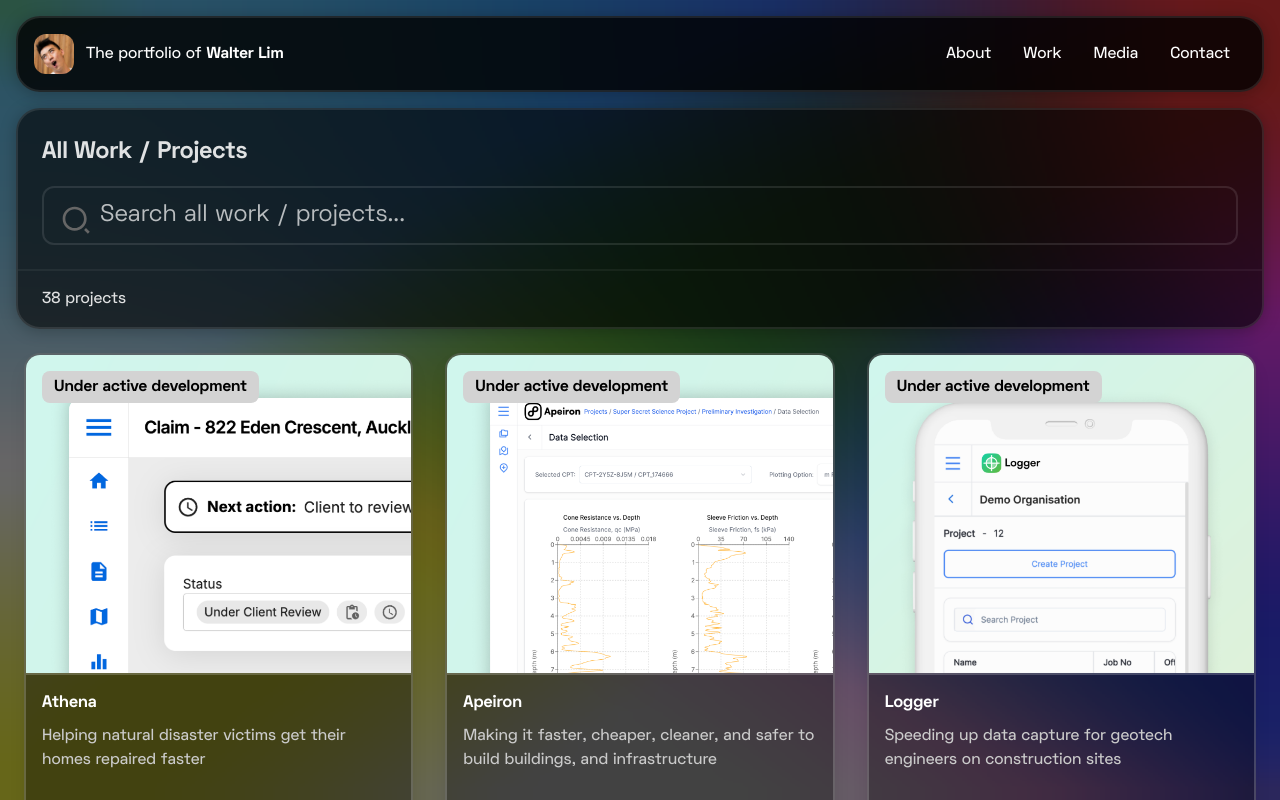
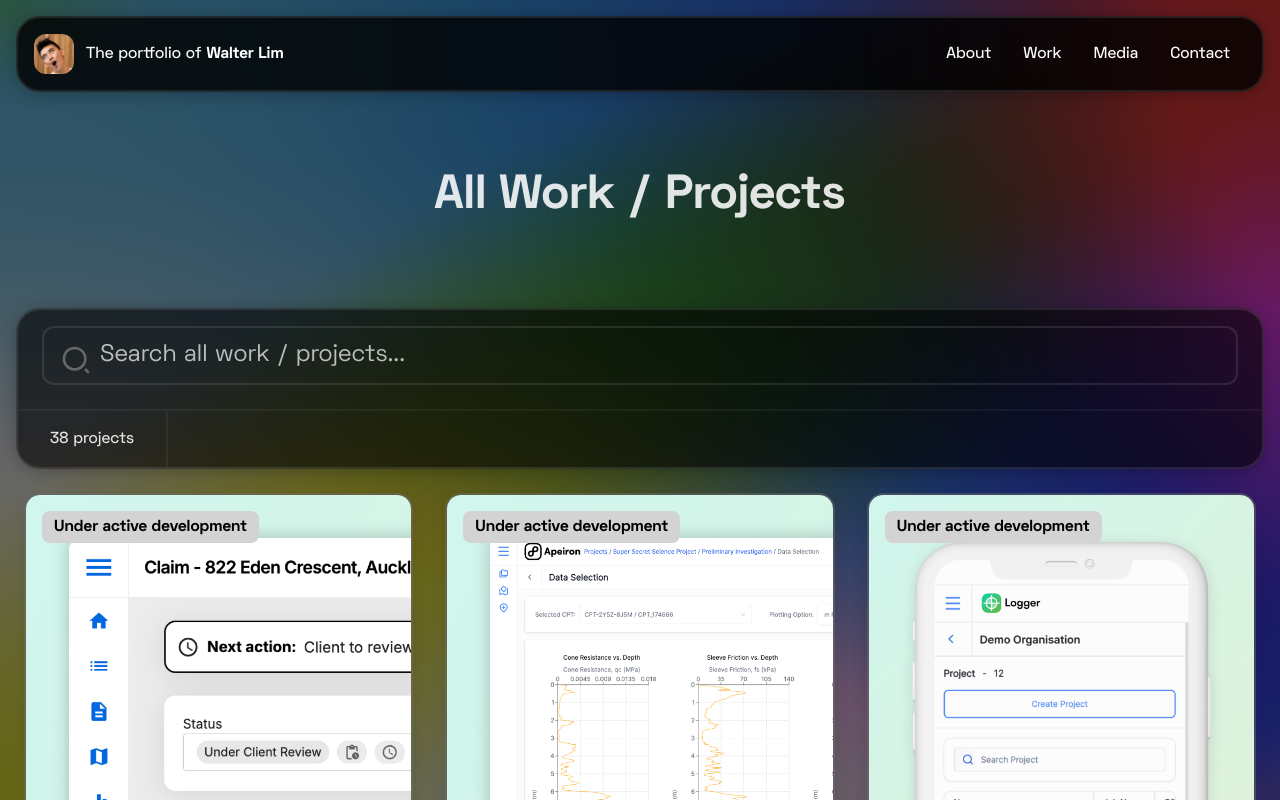
Before and after one commit to waltzaround/website-v3, a React (Vite) app: page /work in a window 1280 px wide. Shown: the top 800 px of the page. Built offline with nearby package versions, Linux system fonts and the light colour scheme.

Commit message:
temp hiding filters until I think it through properly

```diff
--- a/src/components/search.css
+++ b/src/components/search.css
@@ -1,3 +1,8 @@
+.search-heading {
+  max-width: 1600px;
+  margin: 5rem auto 5.5rem auto;
+}
+
 .search {
   max-width: 1600px;
   margin: 2rem auto 0 auto;
@@ -8,16 +13,32 @@
   display: flex;
   flex-direction: column;
 }
-
+.search-footer {
+  border-top: 2px solid rgba(255, 255, 255, 0.05);
+  display: flex;
+  align-items: center;
+}
 .search-count {
-  border-top: 2px solid rgba(255, 255, 255, 0.05);
-  padding: 1rem 1.5rem;
+  border-right: 2px solid rgba(255, 255, 255, 0.05);
+  padding: 1rem 2rem;
+  width: fit-content;
+}
+.search-filters {
+  display: flex;
+}
+.search-filters label {
+  padding: 1rem;
+  display: flex;
+  gap: 0.25rem;
+}
+.search-filters input[type="checkbox"] {
+  border: 2px solid red;
 }
 
 .search-title {
-  padding: 1.5rem;
-  padding-bottom: 0;
-  font-size: 1.5rem;
+  font-size: 3rem;
+  text-align: center;
+  line-height: 1;
   /* border-bottom: 2px solid rgba(255, 255, 255, 0.1); */
 }
 form {
@@ -71,6 +92,25 @@ form {
   color: rgb(212, 212, 212);
   font-family: inherit;
 }
+
+.none-found {
+  display: flex;
+  min-height: 50vh;
+  align-items: center;
+  justify-content: center;
+}
+.none-found div {
+  display: flex;
+  flex-direction: column;
+  align-items: center;
+  gap: 1rem;
+}
+.none-found button {
+  padding: 1rem;
+  border: 1px solid rgba(255, 255, 255, 0.1);
+  border-radius: 12px;
+  background-color: rgba(0, 0, 0, 0.08);
+}
 @media (max-width: 1600px) {
   .search {
     margin: 1rem;
--- a/src/pages/work.tsx
+++ b/src/pages/work.tsx
@@ -50,7 +50,10 @@ function SearchBar() {
 
   const handleSubmit = (event: React.FormEvent<HTMLFormElement>) => {
     event.preventDefault();
-    // Perform search logic here
+  };
+
+  const resetSearch = (event: React.FormEvent<HTMLButtonElement>) => {
+    setSearchTerm("");
   };
 
   return (
@@ -89,8 +92,11 @@ function SearchBar() {
         />
         <link rel="canonical" href="https://walt.online" />
       </Helmet>
+
+      <section className="search-heading">
+        <h1 className="search-title">All Work / Projects</h1>
+      </section>
       <section className="search" id="top">
-        <h1 className="search-title">All Work / Projects</h1>
         <form onSubmit={handleSubmit}>
           <input
             className="search-input"
@@ -123,7 +129,31 @@ function SearchBar() {
             </div>
           </div> */}
         </form>
-        <p className="search-count">{activeList.length} projects</p>
+        <div className="search-footer">
+          <p className="search-count">{activeList.length} projects</p>
+          {/* <div className="search-filters">
+            <label htmlFor="active">
+              <input type="checkbox" name="active" id="active" />
+              <p>Active Projects</p>
+            </label>
+            <label htmlFor="inactive">
+              <input type="checkbox" name="inactive" id="active" />
+              <p>Inactive Projects</p>
+            </label>
+            <label htmlFor="research">
+              <input type="checkbox" name="active" id="research" checked />
+              <p>UX Research</p>
+            </label>
+            <label htmlFor="active">
+              <input type="checkbox" name="active" id="active" checked />
+              <p>Product Design</p>
+            </label>
+            <label htmlFor="active">
+              <input type="checkbox" name="active" id="active" checked />
+              <p>Product Design</p>
+            </label>
+          </div> */}
+        </div>
       </section>
       <section className="project-parent">
         <div className="project-card-container">
@@ -131,6 +161,14 @@ function SearchBar() {
             <ProjectCard key={project.name} project={project} />
           ))}
         </div>
+        {activeList.length === 0 && (
+          <section className="none-found">
+            <div>
+              <h3>No projects found 😢</h3>
+              <button onClick={(resetSearch, handleSearch)}>Reset</button>
+            </div>
+          </section>
+        )}
       </section>
     </>
   );
```
